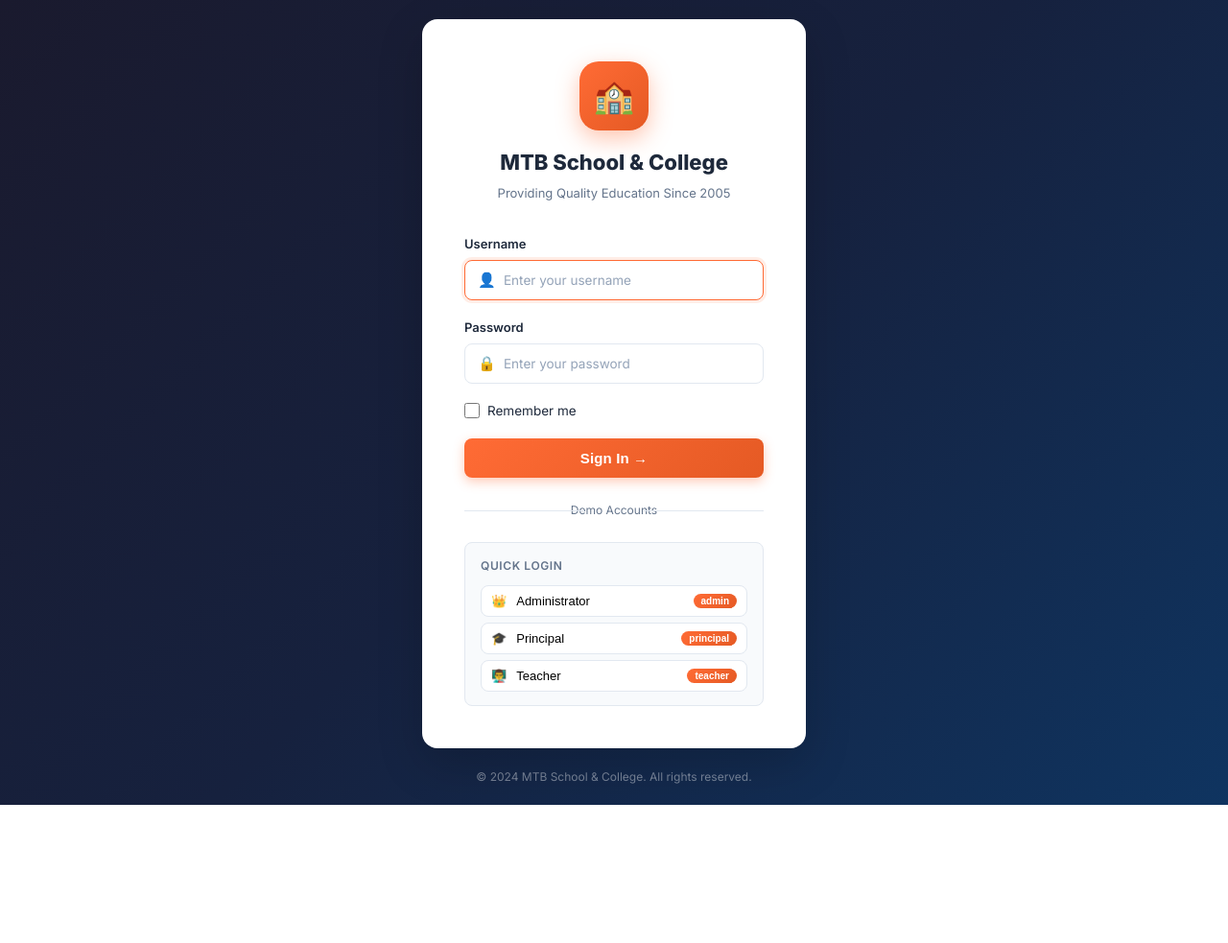
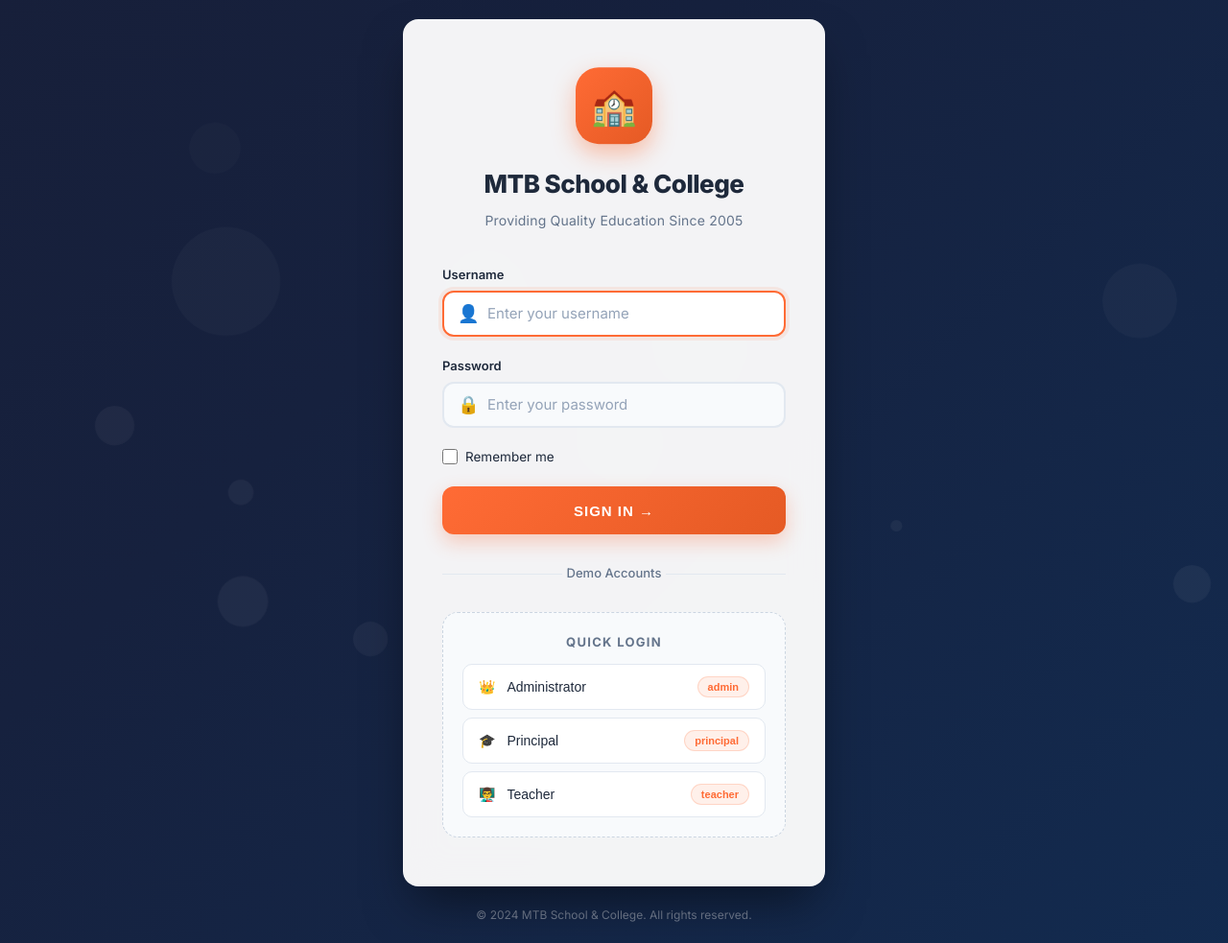
Before and after one commit to Hassan141998/MTB-School-College-Management-System-, a Flask app: page /auth/login in a window 1280 px wide. Shown: the whole page at 96% size. Before the commit the page ends 839 px from the top, so only its background shows below. Run offline with Flask 3, Linux system fonts and the light colour scheme.

Commit message:
Enhance login UI with animations and add global exception handler to debug Vercel 500s

```diff
--- a/app/__init__.py
+++ b/app/__init__.py
@@ -59,7 +59,6 @@ def create_app(config_name='default'):
     def inject_globals():
         from flask_login import current_user
         from app.models import Announcement
-        announcements = []
         try:
             announcements = Announcement.query.filter_by(is_active=True).order_by(
                 Announcement.created_at.desc()).limit(3).all()
@@ -67,4 +66,11 @@ def create_app(config_name='default'):
             pass
         return dict(current_user=current_user, announcements=announcements)
 
+    # Added to catch invisible Vercel 500 errors and display them
+    @app.errorhandler(Exception)
+    def handle_exception(e):
+        import traceback
+        # Return the stack trace as plain text for debugging
+        return f"<pre>INTERNAL SERVER ERROR:\n\n{traceback.format_exc()}</pre>", 500
+
     return app
--- a/app/templates/auth/login.html
+++ b/app/templates/auth/login.html
@@ -12,61 +12,168 @@
     <link rel="stylesheet" href="{{ url_for('static', filename='css/responsive.css') }}">
     <style>
         body {
-            background: linear-gradient(135deg, #1a1a2e 0%, #16213e 50%, #0f3460 100%);
+            background: linear-gradient(-45deg, #0f3460, #16213e, #1a1a2e, #e55a24);
+            background-size: 400% 400%;
+            animation: gradientBG 15s ease infinite;
             min-height: 100vh;
             display: flex;
             align-items: center;
             justify-content: center;
+            font-family: 'Inter', sans-serif;
         }
 
+        @keyframes gradientBG {
+            0% {
+                background-position: 0% 50%;
+            }
+
+            50% {
+                background-position: 100% 50%;
+            }
+
+            100% {
+                background-position: 0% 50%;
+            }
+        }
+
+        /* Glassmorphism wrapper */
         .login-wrapper {
             width: 100%;
-            max-width: 440px;
+            max-width: 480px;
             padding: 20px;
+            position: relative;
+            z-index: 10;
         }
 
         .login-card {
-            background: white;
+            background: rgba(255, 255, 255, 0.95);
+            backdrop-filter: blur(20px);
+            -webkit-backdrop-filter: blur(20px);
             border-radius: var(--radius-lg);
-            padding: 44px;
-            box-shadow: var(--shadow-lg);
+            padding: 50px 40px;
+            box-shadow: 0 25px 50px -12px rgba(0, 0, 0, 0.5);
+            border: 1px solid rgba(255, 255, 255, 0.2);
+            text-align: center;
+            /* Fix text alignment globally for the card */
         }
 
         .login-logo {
-            text-align: center;
-            margin-bottom: 32px;
+            margin-bottom: 35px;
+            display: flex;
+            flex-direction: column;
+            align-items: center;
         }
 
         .login-logo-icon {
-            width: 72px;
-            height: 72px;
+            width: 80px;
+            height: 80px;
             background: var(--gradient-primary);
-            border-radius: 20px;
-            margin: 0 auto 16px;
+            border-radius: 24px;
             display: flex;
             align-items: center;
             justify-content: center;
-            font-size: 34px;
-            box-shadow: 0 8px 24px rgba(255, 107, 53, 0.4);
+            font-size: 38px;
+            box-shadow: 0 10px 25px rgba(255, 107, 53, 0.4);
+            margin-bottom: 20px;
+            animation: float 6s ease-in-out infinite;
+        }
+
+        @keyframes float {
+            0% {
+                transform: translateY(0px);
+            }
+
+            50% {
+                transform: translateY(-10px);
+            }
+
+            100% {
+                transform: translateY(0px);
+            }
         }
 
         .login-logo h1 {
-            font-size: 22px;
+            font-size: 26px;
             font-weight: 800;
             color: var(--text);
+            margin-bottom: 6px;
+            letter-spacing: -0.5px;
         }
 
         .login-logo p {
-            font-size: 13px;
+            font-size: 14px;
             color: var(--text-muted);
-            margin-top: 4px;
+            letter-spacing: 0.2px;
+        }
+
+        form {
+            text-align: left;
+            /* Keep form inputs left aligned */
+        }
+
+        .form-group {
+            margin-bottom: 20px;
+        }
+
+        .input-group {
+            position: relative;
+        }
+
+        .input-group .form-control {
+            padding-left: 45px;
+            height: 48px;
+            border-radius: 12px;
+            border: 2px solid #e2e8f0;
+            font-size: 15px;
+            transition: all 0.3s ease;
+            background: #f8fafc;
+        }
+
+        .input-group .form-control:focus {
+            border-color: var(--primary);
+            background: #ffffff;
+            box-shadow: 0 0 0 4px rgba(255, 107, 53, 0.1);
+        }
+
+        .input-group .input-icon {
+            position: absolute;
+            left: 16px;
+            top: 50%;
+            transform: translateY(-50%);
+            font-size: 18px;
+            color: #94a3b8;
+            pointer-events: none;
+            transition: color 0.3s ease;
+        }
+
+        .input-group .form-control:focus+.input-icon {
+            color: var(--primary);
+        }
+
+        .btn-primary {
+            height: 50px;
+            border-radius: 12px;
+            font-size: 16px;
+            font-weight: 600;
+            text-transform: uppercase;
+            letter-spacing: 1px;
+            background: var(--gradient-primary);
+            border: none;
+            box-shadow: 0 8px 20px rgba(255, 107, 53, 0.3);
+            transition: all 0.3s ease;
+        }
+
+        .btn-primary:hover {
+            transform: translateY(-2px);
+            box-shadow: 0 12px 25px rgba(255, 107, 53, 0.4);
         }
 
         .login-divider {
             text-align: center;
             color: var(--text-muted);
-            font-size: 12px;
-            margin: 24px 0;
+            font-size: 13px;
+            font-weight: 500;
+            margin: 30px 0;
             position: relative;
         }
 
@@ -75,9 +182,9 @@
             content: '';
             position: absolute;
             top: 50%;
-            width: 40%;
+            width: 35%;
             height: 1px;
-            background: var(--border);
+            background: #e2e8f0;
         }
 
         .login-divider::before {
@@ -89,34 +196,38 @@
         }
 
         .demo-users {
-            background: var(--surface-2);
-            border-radius: var(--radius-sm);
-            padding: 14px 16px;
-            border: 1px solid var(--border);
+            background: #f8fafc;
+            border-radius: 16px;
+            padding: 20px;
+            border: 1px dashed #cbd5e1;
+            text-align: left;
         }
 
         .demo-users h4 {
-            font-size: 12px;
-            font-weight: 600;
-            color: var(--text-muted);
-            margin-bottom: 10px;
+            font-size: 13px;
+            font-weight: 700;
+            color: #64748b;
+            margin-bottom: 12px;
             text-transform: uppercase;
-            letter-spacing: .05em;
+            letter-spacing: 0.1em;
+            text-align: center;
         }
 
         .demo-user-btn {
             display: flex;
             align-items: center;
-            gap: 10px;
+            gap: 12px;
             width: 100%;
-            padding: 8px 10px;
-            border: 1.5px solid var(--border);
-            border-radius: 8px;
+            padding: 12px 16px;
+            border: 1px solid #e2e8f0;
+            border-radius: 10px;
             background: white;
             cursor: pointer;
-            margin-bottom: 6px;
-            transition: var(--transition);
-            font-size: 13px;
+            margin-bottom: 8px;
+            transition: all 0.2s ease;
+            font-size: 14px;
+            font-weight: 500;
+            color: var(--text);
         }
 
         .demo-user-btn:last-child {
@@ -125,22 +236,81 @@
 
         .demo-user-btn:hover {
             border-color: var(--primary);
-            background: rgba(255, 107, 53, 0.04);
+            background: #fff5f2;
+            transform: translateX(4px);
         }
 
         .demo-badge {
-            background: var(--gradient-primary);
-            color: white;
-            font-size: 10px;
+            background: rgba(255, 107, 53, 0.1);
+            color: var(--primary);
+            font-size: 11px;
             font-weight: 700;
-            padding: 2px 8px;
+            padding: 4px 10px;
             border-radius: 20px;
             margin-left: auto;
+            border: 1px solid rgba(255, 107, 53, 0.2);
+        }
+
+        .footer-text {
+            text-align: center;
+            color: rgba(255, 255, 255, 0.6);
+            font-size: 13px;
+            margin-top: 24px;
+            font-weight: 500;
+        }
+
+        /* Abstract Particles Background */
+        .particles {
+            position: fixed;
+            top: 0;
+            left: 0;
+            width: 100vw;
+            height: 100vh;
+            pointer-events: none;
+            z-index: 0;
+            overflow: hidden;
+        }
+
+        .particle {
+            position: absolute;
+            border-radius: 50%;
+            background: rgba(255, 255, 255, 0.05);
+            animation: rise infinite ease-in;
+        }
+
+        @keyframes rise {
+            0% {
+                transform: translateY(110vh) scale(0);
+                opacity: 0;
+            }
+
+            50% {
+                opacity: 1;
+            }
+
+            100% {
+                transform: translateY(-10vh) scale(1.5);
+                opacity: 0;
+            }
         }
     </style>
 </head>
 
 <body>
+    <!-- Abstract particles -->
+    <div class="particles">
+        <script>
+            // Generate 20 random particles
+            document.write(Array(20).fill('').map(() => {
+                const size = Math.random() * 100 + 20;
+                const left = Math.random() * 100;
+                const animDuration = Math.random() * 10 + 10;
+                const delay = Math.random() * -20;
+                return `<div class="particle" style="width:${size}px; height:${size}px; left:${left}vw; animation-duration:${animDuration}s; animation-delay:${delay}s;"></div>`;
+            }).join(''));
+        </script>
+    </div>
+
     <div class="login-wrapper">
         <div class="login-card">
             <div class="login-logo">
```
